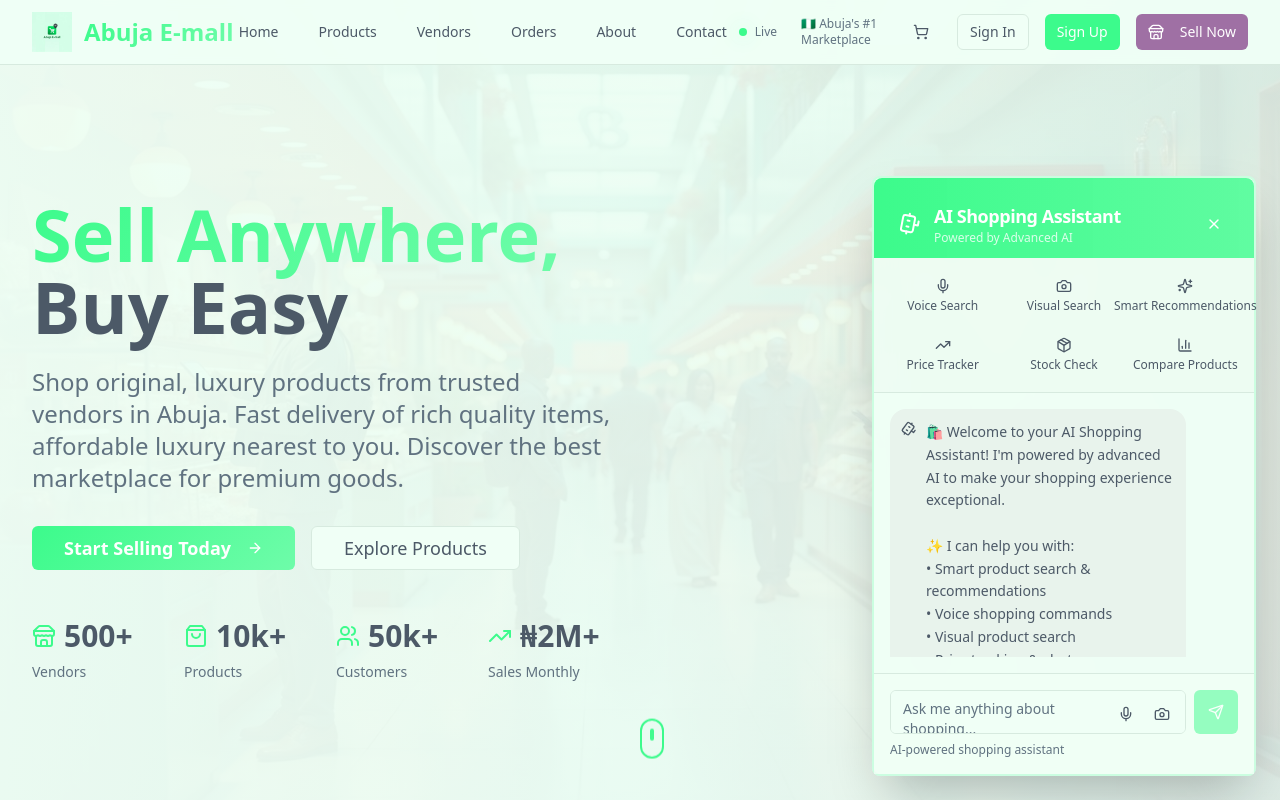
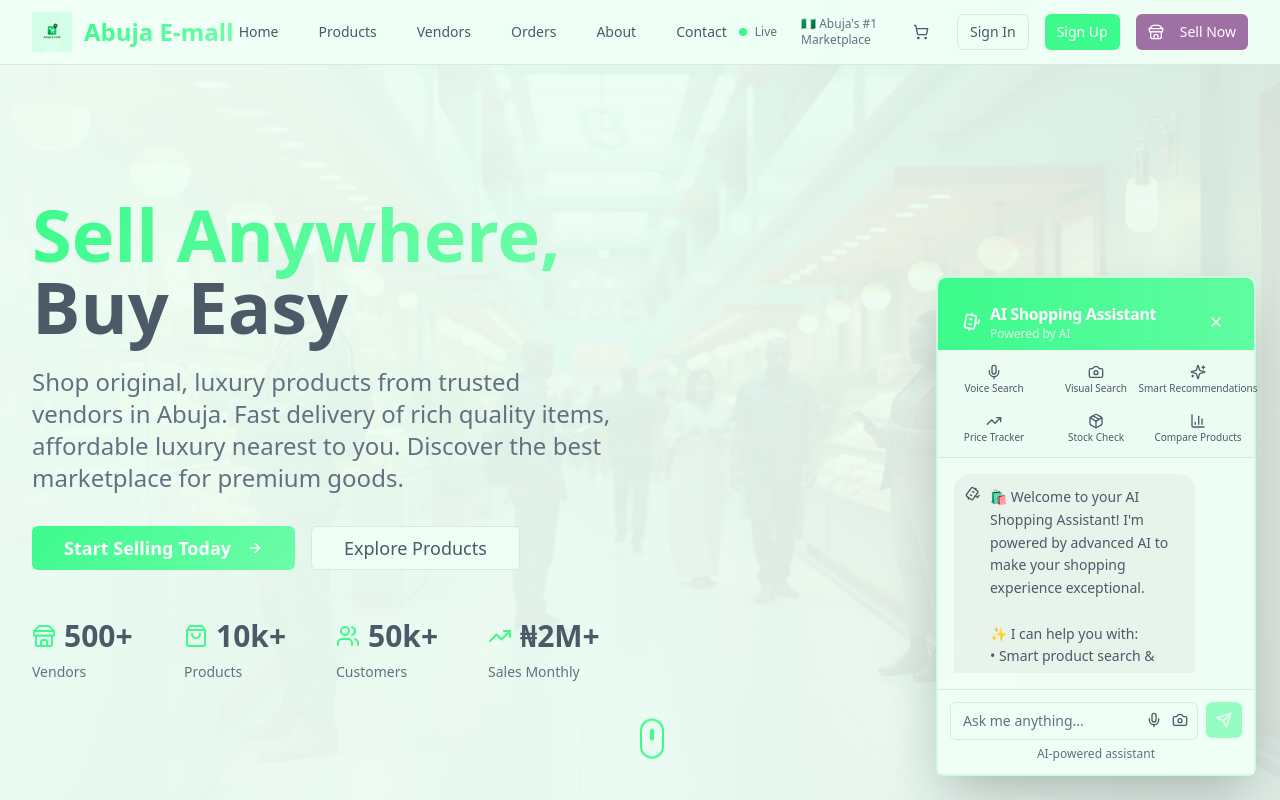
Before and after one commit to JamesLuiz/abuja-connect-shop, a React (Vite) app: page / in a window 1280 px wide. Both pictures are taken after a click on the button 1224 px from the left and 744 px from the top of the page. Shown: the top 800 px of the page. Built offline with nearby package versions, Linux system fonts and the light colour scheme.

Commit message:
Refactor AI assistant window

```diff
--- a/src/components/AIAssistant.tsx
+++ b/src/components/AIAssistant.tsx
@@ -576,19 +576,23 @@ What would you like to explore?`;
     // Create a route-friendly vendor ID
     const vendorId = product.vendor.toLowerCase().replace(/\s+/g, '-');
     navigate(`/vendor/${vendorId}`);
+    setIsOpen(false); // Auto-close AI window
   };
 
   const navigateToCategory = (category: string) => {
     navigate(`/category/${category}`);
+    setIsOpen(false); // Auto-close AI window
   };
 
   const navigateToVendor = (vendorName: string) => {
     const vendorId = vendorName.toLowerCase().replace(/\s+/g, '-');
     navigate(`/vendor/${vendorId}`);
+    setIsOpen(false); // Auto-close AI window
   };
 
   const navigateToSearch = (query: string) => {
     navigate(`/vendors?search=${encodeURIComponent(query)}`);
+    setIsOpen(false); // Auto-close AI window
   };
 
   const handleQuickAction = (action: string, product: Product) => {
@@ -742,47 +746,47 @@ What would you like to explore?`;
             className={`fixed z-50 ${
               isMobile
                 ? 'inset-0 m-2'
-                : 'bottom-6 right-6 w-96 h-[600px]'
+                : 'bottom-6 right-6 w-80 h-[500px]'
             }`}
           >
             <Card className="w-full h-full shadow-2xl border-2 border-primary/20 bg-background/95 backdrop-blur-lg flex flex-col">
-              <CardHeader className="flex flex-row items-center justify-between space-y-0 pb-3 bg-gradient-to-r from-primary via-primary/90 to-primary/80 text-primary-foreground rounded-t-lg flex-shrink-0">
-                <div className="flex items-center space-x-3">
+              <CardHeader className="flex flex-row items-center justify-between space-y-0 pb-2 bg-gradient-to-r from-primary via-primary/90 to-primary/80 text-primary-foreground rounded-t-lg flex-shrink-0">
+                <div className="flex items-center space-x-2">
                   <motion.div
                     animate={{ rotate: [0, 360] }}
                     transition={{ duration: 10, repeat: Infinity, ease: "linear" }}
                   >
-                    <Bot className={`${isMobile ? 'h-5 w-5' : 'h-6 w-6'}`} />
+                    <Bot className={`${isMobile ? 'h-4 w-4' : 'h-5 w-5'}`} />
                   </motion.div>
                   <div>
-                    <CardTitle className={`${isMobile ? 'text-sm' : 'text-lg'}`}>AI Shopping Assistant</CardTitle>
-                    <p className={`text-primary-foreground/80 ${isMobile ? 'text-xs' : 'text-xs'}`}>Powered by Advanced AI</p>
+                    <CardTitle className={`${isMobile ? 'text-sm' : 'text-base'}`}>AI Shopping Assistant</CardTitle>
+                    <p className={`text-primary-foreground/80 ${isMobile ? 'text-xs' : 'text-xs'}`}>Powered by AI</p>
                   </div>
                 </div>
                 <Button
                   variant="ghost"
                   size="icon"
                   onClick={() => setIsOpen(false)}
-                  className="h-8 w-8 text-primary-foreground hover:bg-white/20"
+                  className="h-7 w-7 text-primary-foreground hover:bg-white/20"
                 >
-                  <X className="h-4 w-4" />
+                  <X className="h-3.5 w-3.5" />
                 </Button>
               </CardHeader>
 
               <CardContent className="flex flex-col flex-1 p-0 min-h-0">
                 {/* AI Features Quick Access */}
-                <div className={`${isMobile ? 'p-2' : 'p-3'} border-b bg-muted/30 flex-shrink-0`}>
-                  <div className={`grid ${isMobile ? 'grid-cols-3' : 'grid-cols-3'} gap-2`}>
+                <div className={`${isMobile ? 'p-1.5' : 'p-2'} border-b bg-muted/30 flex-shrink-0`}>
+                  <div className={`grid ${isMobile ? 'grid-cols-3' : 'grid-cols-3'} gap-1.5`}>
                     {aiFeatures.slice(0, 6).map((feature) => (
                       <Button
                         key={feature.id}
                         variant="ghost"
                         size="sm"
-                        className={`h-auto ${isMobile ? 'p-1.5' : 'p-2'} flex flex-col items-center gap-1 hover:bg-primary/10 text-center`}
+                        className={`h-auto ${isMobile ? 'p-1' : 'p-1.5'} flex flex-col items-center gap-0.5 hover:bg-primary/10 text-center`}
                         onClick={feature.action}
                       >
-                        <feature.icon className={`${isMobile ? 'h-3.5 w-3.5' : 'h-4 w-4'}`} />
-                        <span className={`${isMobile ? 'text-[10px]' : 'text-xs'} leading-tight`}>{feature.name}</span>
+                        <feature.icon className={`${isMobile ? 'h-3 w-3' : 'h-3.5 w-3.5'}`} />
+                        <span className={`${isMobile ? 'text-[9px]' : 'text-[10px]'} leading-tight`}>{feature.name}</span>
                       </Button>
                     ))}
                   </div>
@@ -864,42 +868,41 @@ What would you like to explore?`;
                   </div>
                   <div ref={messagesEndRef} />
                 </ScrollArea>
-
                 {/* Input Area */}
-                <div className={`${isMobile ? 'p-3' : 'p-4'} border-t bg-background/80 flex-shrink-0`}>
+                <div className={`${isMobile ? 'p-2' : 'p-3'} border-t bg-background/80 flex-shrink-0`}>
                   <div className="flex space-x-2">
                     <div className="flex-1 relative">
                       <Textarea
-                        placeholder={isMobile ? "Ask me anything..." : "Ask me anything about shopping..."}
+                        placeholder={isMobile ? "Ask me..." : "Ask me anything..."}
                         value={inputValue}
                         onChange={(e) => setInputValue(e.target.value)}
                         onKeyPress={handleKeyPress}
-                        className={`${isMobile ? 'min-h-[36px] pr-16 text-sm' : 'min-h-[44px] pr-20'} max-h-24 resize-none`}
+                        className={`${isMobile ? 'min-h-[32px] pr-14 text-xs' : 'min-h-[36px] pr-16 text-sm'} max-h-20 resize-none`}
                         rows={1}
                       />
-                      <div className={`absolute ${isMobile ? 'right-1.5 top-1.5' : 'right-2 top-2'} flex space-x-1`}>
+                      <div className={`absolute ${isMobile ? 'right-1 top-1' : 'right-1.5 top-1.5'} flex space-x-0.5`}>
                         <Button
                           variant="ghost"
                           size="icon"
-                          className={`${isMobile ? 'h-6 w-6' : 'h-8 w-8'}`}
+                          className={`${isMobile ? 'h-5 w-5' : 'h-6 w-6'}`}
                           onClick={handleVoiceSearch}
                           disabled={isListening}
                         >
                           {isListening ? (
                             <motion.div animate={{ scale: [1, 1.2, 1] }} transition={{ repeat: Infinity, duration: 1 }}>
-                              <MicOff className={`${isMobile ? 'h-3 w-3' : 'h-4 w-4'} text-red-500`} />
+                              <MicOff className={`${isMobile ? 'h-2.5 w-2.5' : 'h-3 w-3'} text-red-500`} />
                             </motion.div>
                           ) : (
-                            <Mic className={`${isMobile ? 'h-3 w-3' : 'h-4 w-4'}`} />
+                            <Mic className={`${isMobile ? 'h-2.5 w-2.5' : 'h-3 w-3'}`} />
                           )}
                         </Button>
                         <Button
                           variant="ghost"
                           size="icon"
-                          className={`${isMobile ? 'h-6 w-6' : 'h-8 w-8'}`}
+                          className={`${isMobile ? 'h-5 w-5' : 'h-6 w-6'}`}
                           onClick={handleImageSearch}
                         >
-                          <Camera className={`${isMobile ? 'h-3 w-3' : 'h-4 w-4'}`} />
+                          <Camera className={`${isMobile ? 'h-2.5 w-2.5' : 'h-3 w-3'}`} />
                         </Button>
                       </div>
                     </div>
@@ -907,15 +910,14 @@ What would you like to explore?`;
                       onClick={handleSendMessage}
                       size="icon"
                       disabled={!inputValue.trim()}
-                      className={`${isMobile ? 'h-9 w-9' : 'h-11 w-11'} bg-gradient-to-r from-primary to-primary/80 flex-shrink-0`}
+                      className={`${isMobile ? 'h-8 w-8' : 'h-9 w-9'} bg-gradient-to-r from-primary to-primary/80 flex-shrink-0`}
                     >
-                      <Send className={`${isMobile ? 'h-3.5 w-3.5' : 'h-4 w-4'}`} />
+                      <Send className={`${isMobile ? 'h-3 w-3' : 'h-3.5 w-3.5'}`} />
                     </Button>
                   </div>
 
-                  <div className={`flex items-center justify-between mt-2 ${isMobile ? 'text-xs' : 'text-xs'} text-muted-foreground`}>
-                    <span>AI-powered shopping assistant</span>
-                    {user && <span className={isMobile ? 'truncate max-w-24' : ''}>Personalized for {user.name}</span>}
+                  <div className={`flex items-center justify-center mt-1.5 ${isMobile ? 'text-[10px]' : 'text-xs'} text-muted-foreground`}>
+                    <span>AI-powered assistant</span>
                   </div>
                 </div>
               </CardContent>
```
